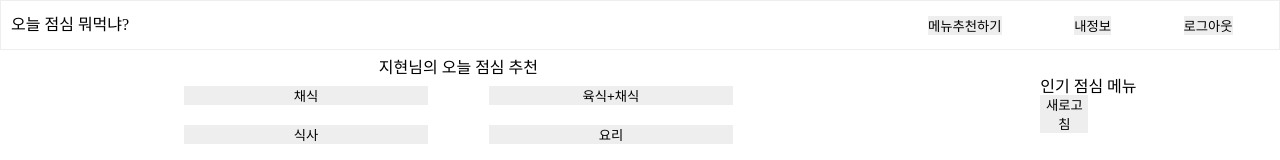
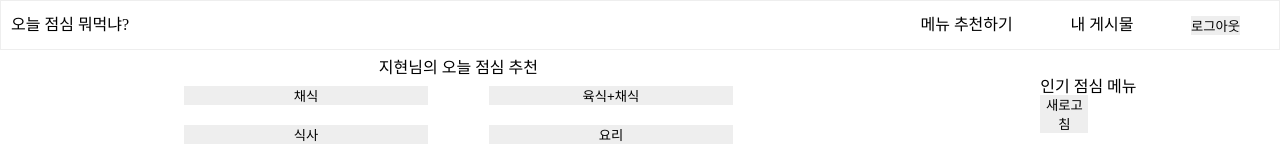
Before and after one commit to jihyunan-dev/hanghae_mini_front, a React (Create React App) app: page / in a window 1280 px wide. Shown: the top 160 px of the page. Built offline with nearby package versions, Linux system fonts and the light colour scheme; no server answers.

Commit message:
[docs] Header 수정(링크 적용)

```diff
--- a/src/components/Header.js
+++ b/src/components/Header.js
@@ -1,4 +1,5 @@
 import React from "react";
+import { Link } from "react-router-dom";
 import styled from "styled-components";
 import Button from "../elements/Button";
 
@@ -6,10 +7,12 @@ const Header = (props) => {
   return (
     <>
       <Container>
-        <div>오늘 점심 뭐먹냐?</div>
+        <Link to="/">
+          <h1>오늘 점심 뭐먹냐?</h1>
+        </Link>
         <Info>
-          <Button width="auto" text="메뉴추천하기"></Button>
-          <Button width="auto" text="내정보"></Button>
+          <Link to="/upload">메뉴 추천하기</Link>
+          <Link to="/posts/:id">내 게시물</Link>
           <Button width="auto" text="로그아웃"></Button>
         </Info>
       </Container>
--- a/src/shared/App.js
+++ b/src/shared/App.js
@@ -14,8 +14,8 @@ const App = () => {
   return (
     <>
       <GlobalStyles />
-      <Header />
       <BrowserRouter>
+        <Header />
         <Switch>
           <Route path="/" exact component={Main} />
           <Route path="/register" component={Register} />
```
